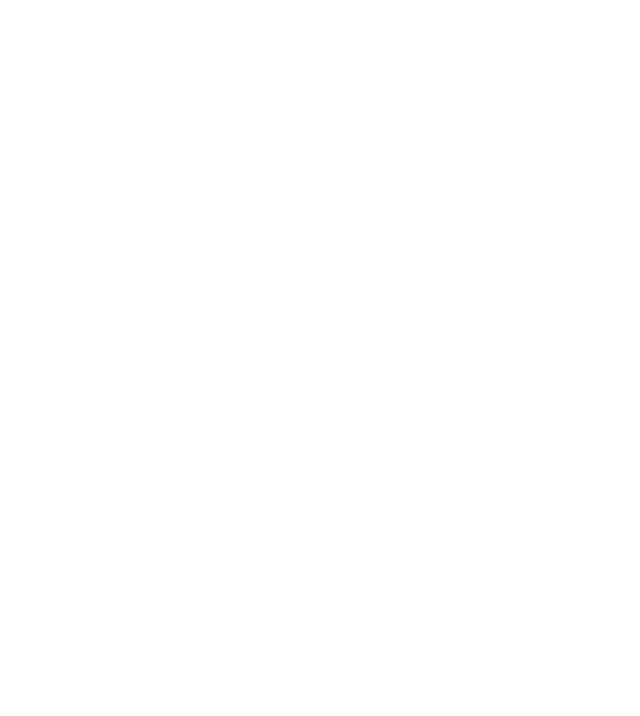
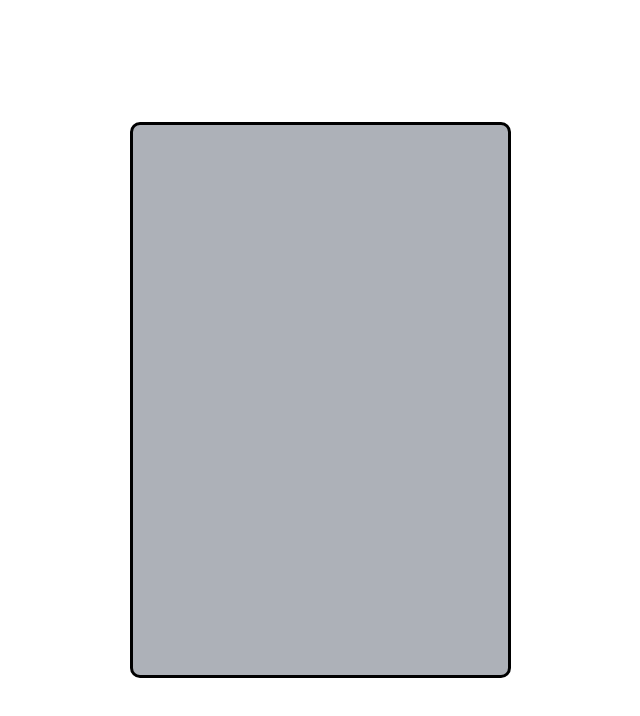
Before and after one commit to zgturner1/calculator, a plain HTML site: page index.html in a window 1280 px wide. Shown: the whole page, without its empty margins (320-960 px from the left). Drawn offline with Linux system fonts and the light colour scheme.

Commit message:
Created the basic outline of the calculator.

```diff
--- a/index.html
+++ b/index.html
@@ -4,9 +4,12 @@
     <meta charset="UTF-8">
     <meta http-equiv="X-UA-Compatible" content="IE=edge">
     <meta name="viewport" content="width=device-width, initial-scale=1.0">
+    <link rel="stylesheet" href="style.css">
     <title>Calculator</title>
 </head>
 <body>
+    <div class="calculator-container">
 
+    </div>
 </body>
 </html>
--- a/style.css
+++ b/style.css
@@ -0,0 +1,24 @@
+html {
+    margin: 0px;
+    height: 100%;
+    width: 100%;
+ }
+
+ body {
+    margin: 0px;
+    min-height: 100%;
+    width: 100%;
+    display: flex;
+    justify-content: center;
+    align-items: center;
+ }
+
+.calculator-container {
+    background-color: #adb1b8;
+    display: flex;
+    border-style: solid;
+    border-color: black;
+    border-radius: 10px;
+    height: 550px;
+    width: 375px;
+}
```
